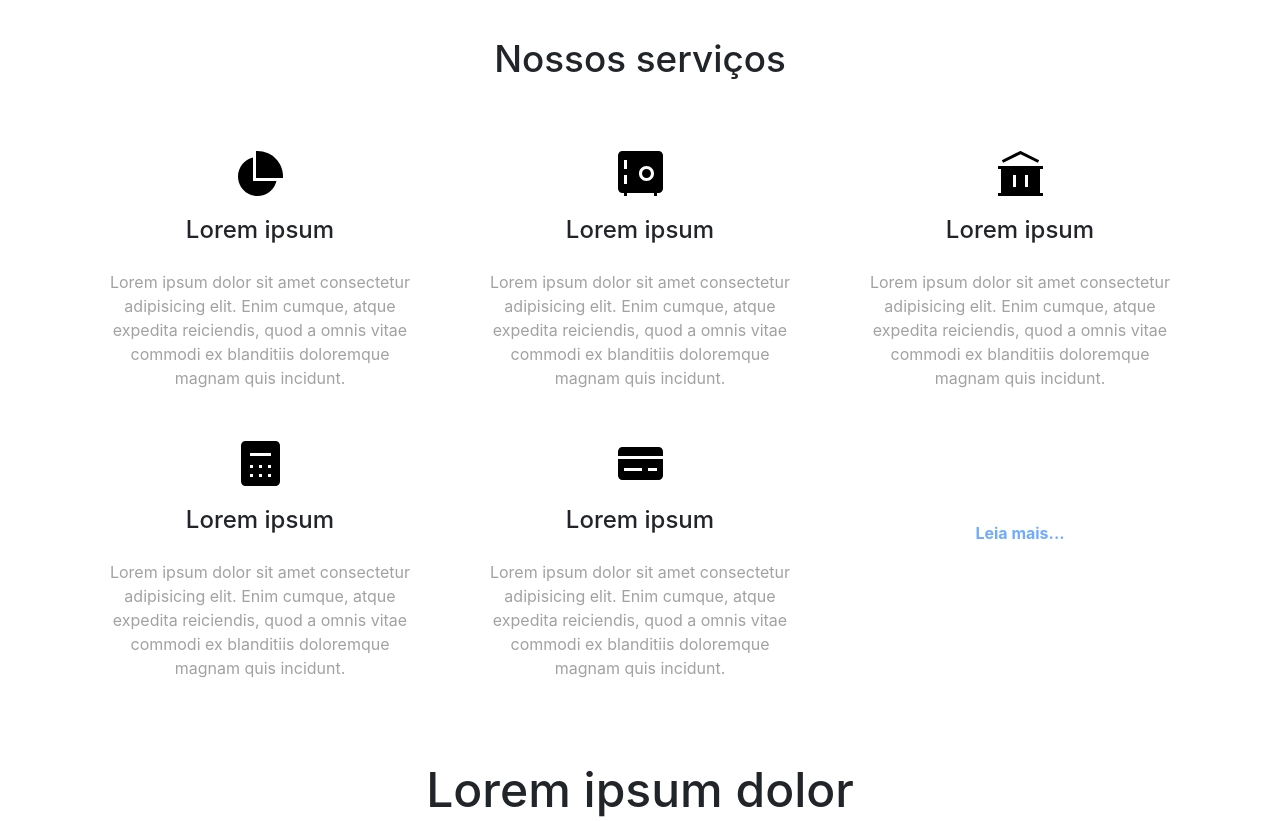
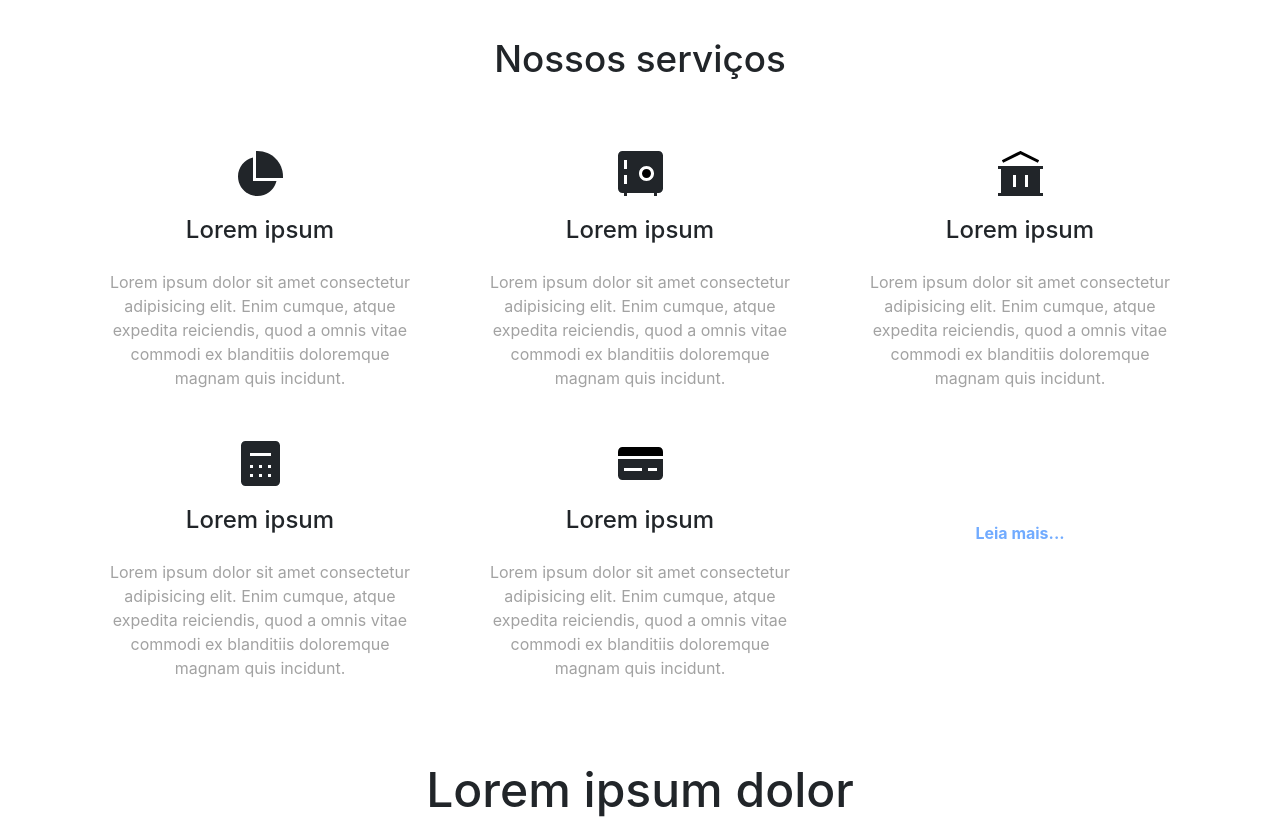
Before and after one commit to matheus-curvelo/finanservices, a plain HTML site: page index.html in a window 1280 px wide. Shown: the part 1840-2661 px from the top of the page. Drawn offline with nearby package versions, Linux system fonts and the light colour scheme.

Commit message:
Ajustes SVG

```diff
--- a/css/estilo.css
+++ b/css/estilo.css
@@ -1,7 +1,10 @@
 /* CORPO - INICIO*/
 
 body{
-    font-family:-apple-system, Roboto, Oxygen, Ubuntu, Cantarell, 'Open Sans', 'Helvetica Neue', sans-serif
+    font-family:-apple-system, Roboto, Oxygen, Ubuntu, Cantarell, 'Open Sans', 'Helvetica Neue', sans-serif;
+    color: ;
+
+
 }
 
 h1{
@@ -13,6 +16,10 @@ h1{
     h1{
         font-size: 35px;
     }
+}
+
+.btn-warning{
+    color: #212529;
 }
 
 /* CORPO - INICIO*/
@@ -29,7 +36,7 @@ h1{
 }
 
 .cabecalho .nav-item .nav-link{
-    color: #000000;
+    color: #212529;
     font-weight: 700;
     padding: 10px 20px;
 }
@@ -298,12 +305,11 @@ footer{
     padding-bottom: 20px;
 }
 
-footer a{
+footer a, footer a:hover{
     color: white;
 }
 
-footer a:hover{
-    color: white;
+.footer-name:hover{
     font-weight: 700;
 }
 
--- a/index.html
+++ b/index.html
@@ -170,7 +170,10 @@
                 </div>
                 <div class="col-lg-4">
                     <div>
-                        <img class="img-svg" src="img/pizza.svg" alt="">
+                        <svg class="img-svg" viewBox="0 0 15 15" fill="none" xmlns="http://www.w3.org/2000/svg">
+                        <path d="M6.5 0H6V9H15V8.5C15 3.80558 11.1944 0 6.5 0Z" fill="currentColor"/>
+                        <path d="M12.8261 10H5V2.17393C2.1333 2.8511 0 5.42642 0 8.5C0 12.0899 2.91015 15 6.5 15C9.57358 15 12.1489 12.8667 12.8261 10Z" fill="currentColor"/>
+                        </svg>
                     </div>
                     <div class="texto-servicos">
                         <h4>
@@ -183,7 +186,10 @@
                 </div>
                 <div class="col-lg-4">
                     <div>
-                        <img class="img-svg" src="img/safe.svg" alt="">
+                        <svg class="img-svg" viewBox="0 0 15 15" fill="none" xmlns="http://www.w3.org/2000/svg">
+                        <path d="M8 7.5C8 6.67157 8.67157 6 9.5 6C10.3284 6 11 6.67157 11 7.5C11 8.32843 10.3284 9 9.5 9C8.67157 9 8 8.32843 8 7.5Z" fill="black"/>
+                        <path fill-rule="evenodd" clip-rule="evenodd" d="M1.5 0C0.671573 0 0 0.671573 0 1.5V12.5C0 13.3284 0.671573 14 1.5 14H2V15H3V14H12V15H13V14H13.5C14.3284 14 15 13.3284 15 12.5V1.5C15 0.671573 14.3284 0 13.5 0H1.5ZM2 3V6H3V3H2ZM9.5 5C8.11929 5 7 6.11929 7 7.5C7 8.88071 8.11929 10 9.5 10C10.8807 10 12 8.88071 12 7.5C12 6.11929 10.8807 5 9.5 5ZM2 11V8H3V11H2Z" fill="currentColor"/>
+                        </svg>
                     </div>
                     <div class="texto-servicos">
                         <h4>
@@ -196,7 +202,10 @@
                 </div>
                 <div class="col-lg-4">
                     <div>
-                        <img class="img-svg" src="img/bank.svg" alt="">
+                        <svg class="img-svg" viewBox="0 0 15 15" fill="none" xmlns="http://www.w3.org/2000/svg">
+                        <path d="M7.72361 0.0527864C7.58284 -0.0175955 7.41716 -0.0175955 7.27639 0.0527864L1.27639 3.05279L1.72361 3.94721L7.5 1.05902L13.2764 3.94721L13.7236 3.05279L7.72361 0.0527864Z" fill="black"/>
+                        <path fill-rule="evenodd" clip-rule="evenodd" d="M14 6H15V5H0V6H1V14H0V15H15V14H14V6ZM5 12V8H6V12H5ZM9 12V8H10V12H9Z" fill="currentColor"/>
+                        </svg>
                     </div>
                     <div class="texto-servicos">
                         <h4>
@@ -209,7 +218,9 @@
                 </div>
                 <div class="col-lg-4">
                     <div>
-                        <img class="img-svg" src="img/calculator.svg" alt="">
+                        <svg class="img-svg" viewBox="0 0 15 15" fill="none" xmlns="http://www.w3.org/2000/svg">
+                        <path fill-rule="evenodd" clip-rule="evenodd" d="M1 1.5C1 0.671573 1.67157 0 2.5 0H12.5C13.3284 0 14 0.671573 14 1.5V13.5C14 14.3284 13.3284 15 12.5 15H2.5C1.67157 15 1 14.3284 1 13.5V1.5ZM4 5H11V4H4V5ZM4 9H5V8H4V9ZM8 9H7V8H8V9ZM10 9H11V8H10V9ZM5 12H4V11H5V12ZM7 12H8V11H7V12ZM11 12H10V11H11V12Z" fill="currentColor"/>
+                        </svg>
                     </div>
                     <div class="texto-servicos">
                         <h4>
@@ -222,7 +233,10 @@
                 </div>
                 <div class="col-lg-4">
                     <div>
-                        <img class="img-svg" src="img/card.svg" alt="">
+                        <svg class="img-svg" viewBox="0 0 15 15" fill="none" xmlns="http://www.w3.org/2000/svg">
+                        <path d="M13.5 2C14.3284 2 15 2.67157 15 3.5V5H0V3.5C0 2.67157 0.671573 2 1.5 2H13.5Z" fill="black"/>
+                        <path fill-rule="evenodd" clip-rule="evenodd" d="M0 6V11.5C0 12.3284 0.671573 13 1.5 13L13.5 13C14.3284 13 15 12.3284 15 11.5V6H0ZM2 10H8V9H2V10ZM13 10H10V9H13V10Z" fill="currentColor"/>
+                        </svg>
                     </div>
                     <div class="texto-servicos">
                         <h4>
@@ -349,7 +363,7 @@
                     <div class="footer-wrapper">
 
                         <div>&copy; Copyright. Todos os direitos reservados. <br>
-                            Site desenvolvido por <a href="https://github.com/matheus-curvelo">Matheus Curvelo</a>
+                            Site desenvolvido por <a href="https://github.com/matheus-curvelo" class="footer-name">Matheus Curvelo</a>
                         </div>
 
                         <div class="icons-wrapper">
```
